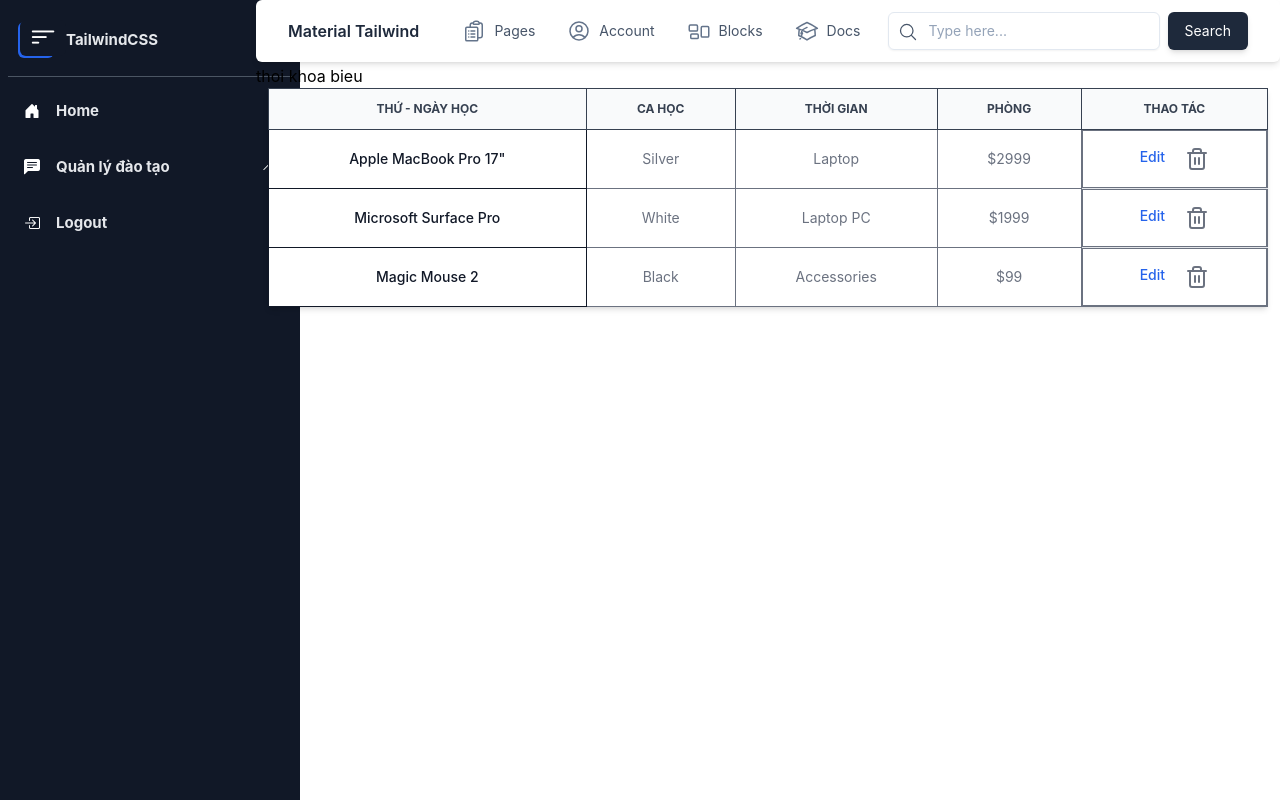
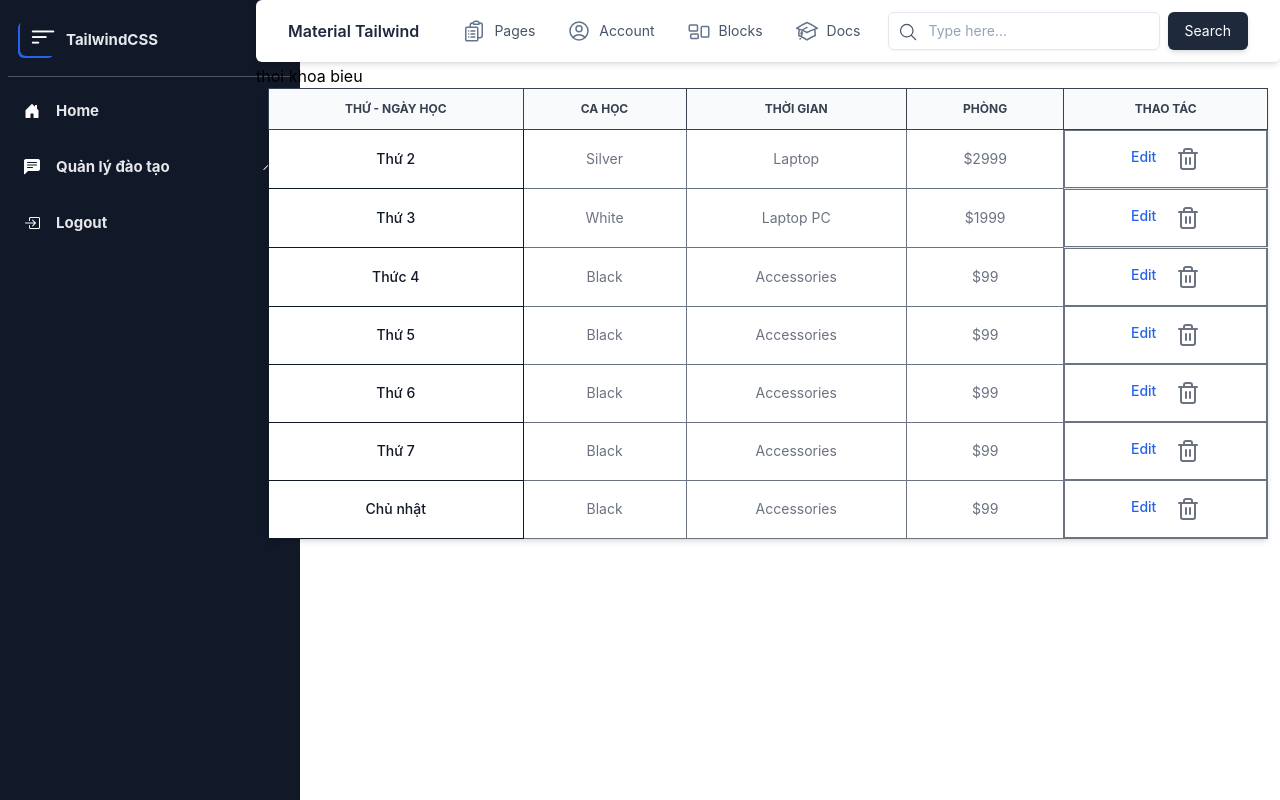
Before and after one commit to lluonglee/doAn2, a Next.js app in the folder frontend/: page /admin/lichHoc/thoiKhoaBieu in a window 1280 px wide. Built offline with nearby package versions, Linux system fonts and the light colour scheme; what tw-elements would draw is missing.

Commit message:
update_ModalTKB_2

```diff
--- a/frontend/src/app/admin/lichHoc/thoiKhoaBieu/ModalTKB.js
+++ b/frontend/src/app/admin/lichHoc/thoiKhoaBieu/ModalTKB.js
@@ -5,6 +5,7 @@
   const [subject, setSubject] = useState("");
   const [subjectCode, setSubjectCode] = useState("");
   const [teacher, setTeacher] = useState("");
+  const [teacherCode, setTeacherCode] = useState("");
   const [day, setDay] = useState("");
   const [lessonType, setLessonType] = useState("Lý thuyết");
   const [lessonCount, setLessonCount] = useState(1);
@@ -17,10 +18,22 @@
     // Add more subjects here
   };
 
+  const teachers = {
+    GV01: "Nguyễn văn A",
+    GV02: " Nguyễn thị b",
+  };
+
   const handleSubjectChange = (e) => {
     setSubject(e.target.value);
     setSubjectCode(
       Object.keys(subjects).find((key) => subjects[key] === e.target.value)
+    );
+  };
+
+  const handleTeacherChange = (e) => {
+    setTeacher(e.target.value);
+    setTeacherCode(
+      Object.keys(teachers).find((key) => teachers[key] === e.target.value)
     );
   };
 
@@ -94,17 +107,7 @@
               className="mt-1 block w-full p-2 bg-gray-50 border border-gray-300 rounded-lg dark:bg-gray-700 dark:text-white"
             />
           </div>
-          <div className="mb-4">
-            <label className="block text-sm font-medium text-gray-700 dark:text-gray-300">
-              Giảng viên (optional)
-            </label>
-            <input
-              type="text"
-              value={teacher}
-              onChange={(e) => setTeacher(e.target.value)}
-              className="mt-1 block w-full p-2 bg-gray-50 border border-gray-300 rounded-lg dark:bg-gray-700 dark:text-white"
-            />
-          </div>
+
           <div className="mb-4">
             <label className="block text-sm font-medium text-gray-700 dark:text-gray-300">
               Chọn thứ (optional)
@@ -184,3 +187,23 @@
     </div>
   );
 }
+{
+  /**
+     <div className="mb-4">
+            <label className="block text-sm font-medium text-gray-700 dark:text-gray-300">
+              Tên giảng viên (optional)
+            </label>
+            <select
+              value={teacher}
+              onChange={handleTeacherChange}
+              className="mt-1 block w-full p-2 bg-gray-50 border border-gray-300 rounded-lg dark:bg-gray-700 dark:text-white"
+            >
+              <option value="">Chọn tên giảng viên</option>
+              {Object.values(teachers).map((t, index) => (
+                <option key={index} value={t}>
+                  {t}
+                </option>
+              ))}
+            </select>
+          </div> */
+}
--- a/frontend/src/app/admin/lichHoc/thoiKhoaBieu/page.js
+++ b/frontend/src/app/admin/lichHoc/thoiKhoaBieu/page.js
@@ -41,7 +41,7 @@
                   scope="row"
                   class="px-6 py-4 font-medium text-gray-900 whitespace-nowrap dark:text-white"
                 >
-                  Apple MacBook Pro 17"
+                  Thứ 2
                 </th>
                 <td class="px-6 py-4">Silver</td>
                 <td class="px-6 py-4">Laptop</td>
@@ -62,7 +62,7 @@
                   scope="row"
                   class="px-6 py-4 font-medium text-gray-900 whitespace-nowrap dark:text-white"
                 >
-                  Microsoft Surface Pro
+                  Thứ 3
                 </th>
                 <td class="px-6 py-4">White</td>
                 <td class="px-6 py-4">Laptop PC</td>
@@ -83,7 +83,91 @@
                   scope="row"
                   class="px-6 py-4 font-medium text-gray-900 whitespace-nowrap dark:text-white"
                 >
-                  Magic Mouse 2
+                  Thức 4
+                </th>
+                <td class="px-6 py-4">Black</td>
+                <td class="px-6 py-4">Accessories</td>
+                <td class="px-6 py-4">$99</td>
+                <td class="px-6 py-4 flex gap-5 justify-center">
+                  <a
+                    href="#"
+                    class="font-medium text-blue-600 dark:text-blue-500 hover:underline"
+                    onClick={openModal}
+                  >
+                    Edit
+                  </a>
+                  <Trash2 className="cursor-pointer" />
+                </td>
+              </tr>
+              <tr class="bg-white dark:bg-gray-800">
+                <th
+                  scope="row"
+                  class="px-6 py-4 font-medium text-gray-900 whitespace-nowrap dark:text-white"
+                >
+                  Thứ 5
+                </th>
+                <td class="px-6 py-4">Black</td>
+                <td class="px-6 py-4">Accessories</td>
+                <td class="px-6 py-4">$99</td>
+                <td class="px-6 py-4 flex gap-5 justify-center">
+                  <a
+                    href="#"
+                    class="font-medium text-blue-600 dark:text-blue-500 hover:underline"
+                    onClick={openModal}
+                  >
+                    Edit
+                  </a>
+                  <Trash2 className="cursor-pointer" />
+                </td>
+              </tr>
+              <tr class="bg-white dark:bg-gray-800">
+                <th
+                  scope="row"
+                  class="px-6 py-4 font-medium text-gray-900 whitespace-nowrap dark:text-white"
+                >
+                  Thứ 6
+                </th>
+                <td class="px-6 py-4">Black</td>
+                <td class="px-6 py-4">Accessories</td>
+                <td class="px-6 py-4">$99</td>
+                <td class="px-6 py-4 flex gap-5 justify-center">
+                  <a
+                    href="#"
+                    class="font-medium text-blue-600 dark:text-blue-500 hover:underline"
+                    onClick={openModal}
+                  >
+                    Edit
+                  </a>
+                  <Trash2 className="cursor-pointer" />
+                </td>
+              </tr>
+              <tr class="bg-white dark:bg-gray-800">
+                <th
+                  scope="row"
+                  class="px-6 py-4 font-medium text-gray-900 whitespace-nowrap dark:text-white"
+                >
+                  Thứ 7
+                </th>
+                <td class="px-6 py-4">Black</td>
+                <td class="px-6 py-4">Accessories</td>
+                <td class="px-6 py-4">$99</td>
+                <td class="px-6 py-4 flex gap-5 justify-center">
+                  <a
+                    href="#"
+                    class="font-medium text-blue-600 dark:text-blue-500 hover:underline"
+                    onClick={openModal}
+                  >
+                    Edit
+                  </a>
+                  <Trash2 className="cursor-pointer" />
+                </td>
+              </tr>
+              <tr class="bg-white dark:bg-gray-800">
+                <th
+                  scope="row"
+                  class="px-6 py-4 font-medium text-gray-900 whitespace-nowrap dark:text-white"
+                >
+                  Chủ nhật
                 </th>
                 <td class="px-6 py-4">Black</td>
                 <td class="px-6 py-4">Accessories</td>
```
